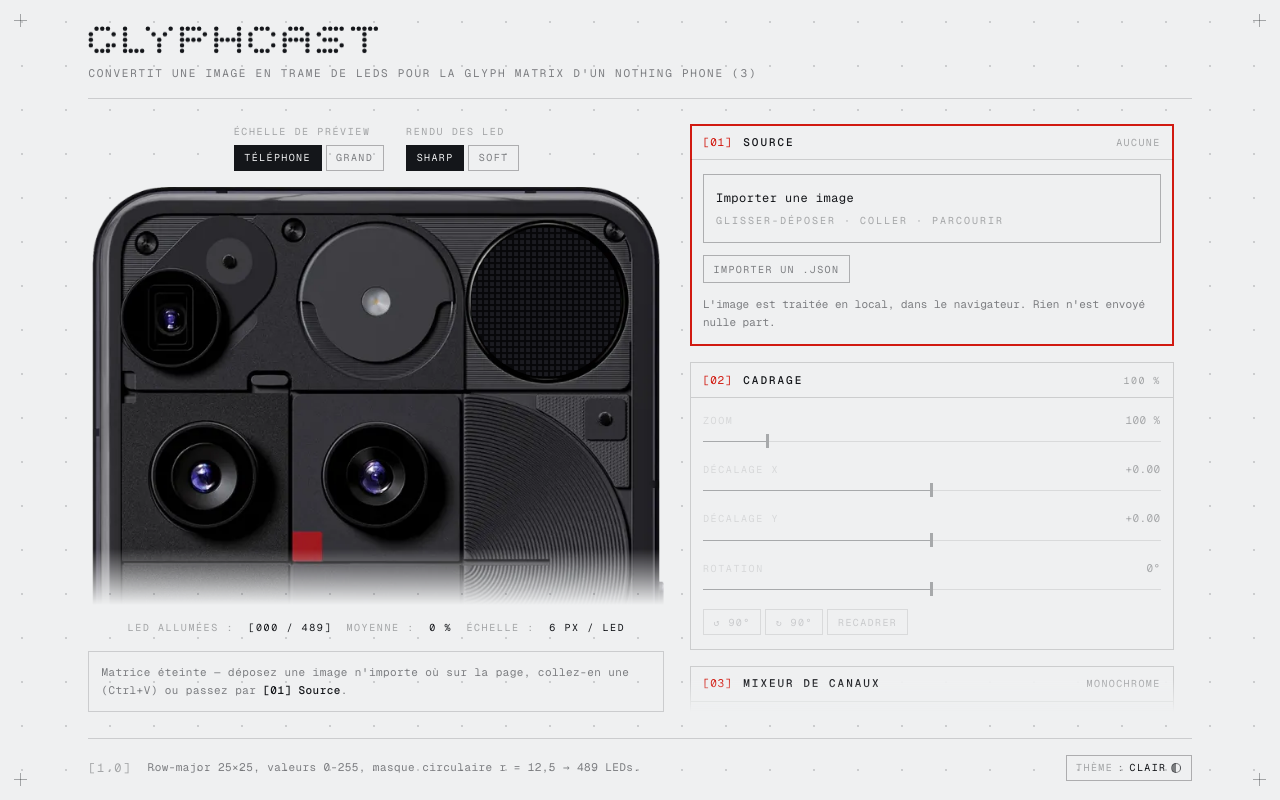
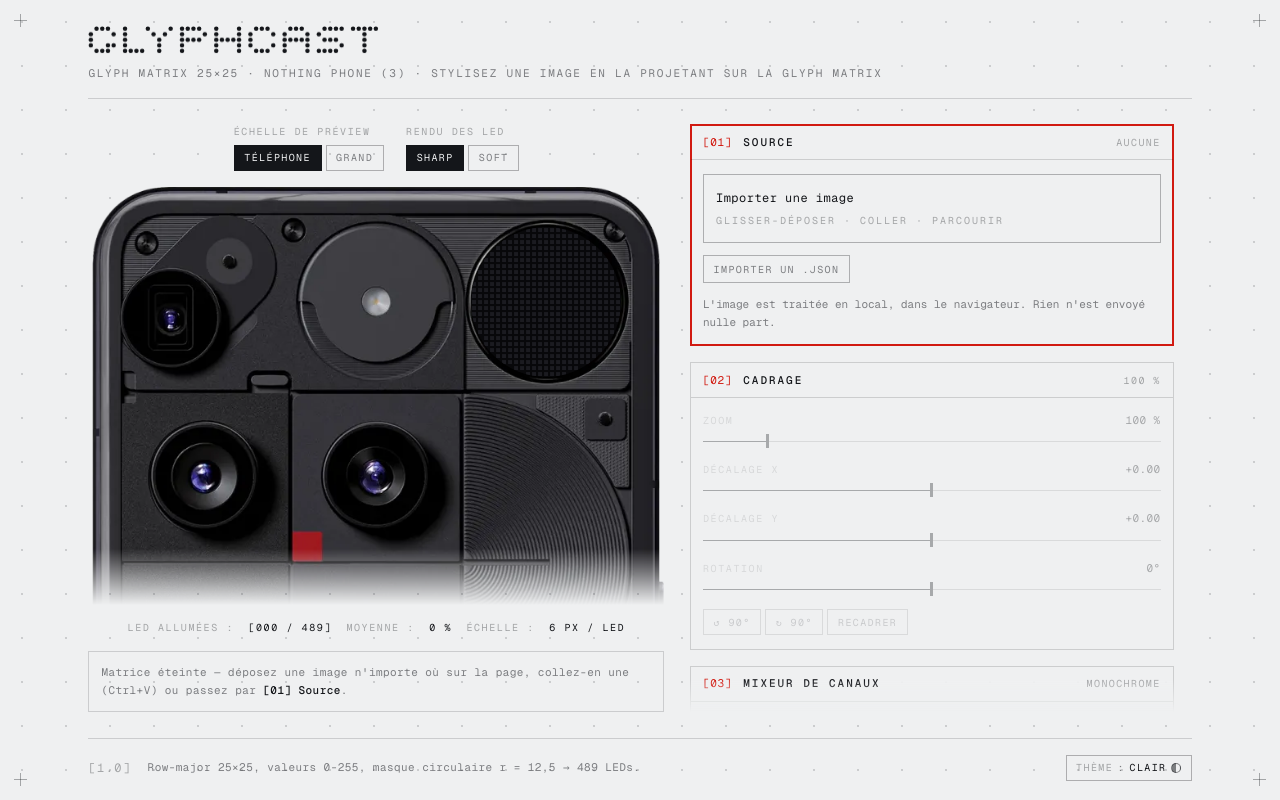
Before and after one commit to aero-md/GlyphPortal, a Svelte app: page / in a window 1280 px wide. Built offline with nearby package versions, Linux system fonts and the light colour scheme.

Commit message:
Sous-titre en registre plaque d instrument
La cible d abord avec ses constantes vives, puis ce que fait l outil. La phrase seule n avait le rythme ni d une plaque ni d une phrase : 80 caracteres de prose en capitales espacees.

```diff
--- a/src/App.svelte
+++ b/src/App.svelte
@@ -216,8 +216,11 @@
 <div class="page" class:dragging>
   <header>
     <Wordmark text="GLYPHCAST" />
+    <!-- registre « plaque d'instrument » : la cible d'abord, constantes vives,
+         puis ce que fait l'outil. Les capitales viennent de `.meta`. -->
     <p class="sub meta">
-      Convertit une image en trame de LEDs pour la Glyph Matrix d'un Nothing Phone (3)
+      Glyph Matrix {SIZE}×{SIZE} · Nothing Phone (3) · Stylisez une image en la projetant sur
+      la Glyph Matrix
     </p>
   </header>
 
```
